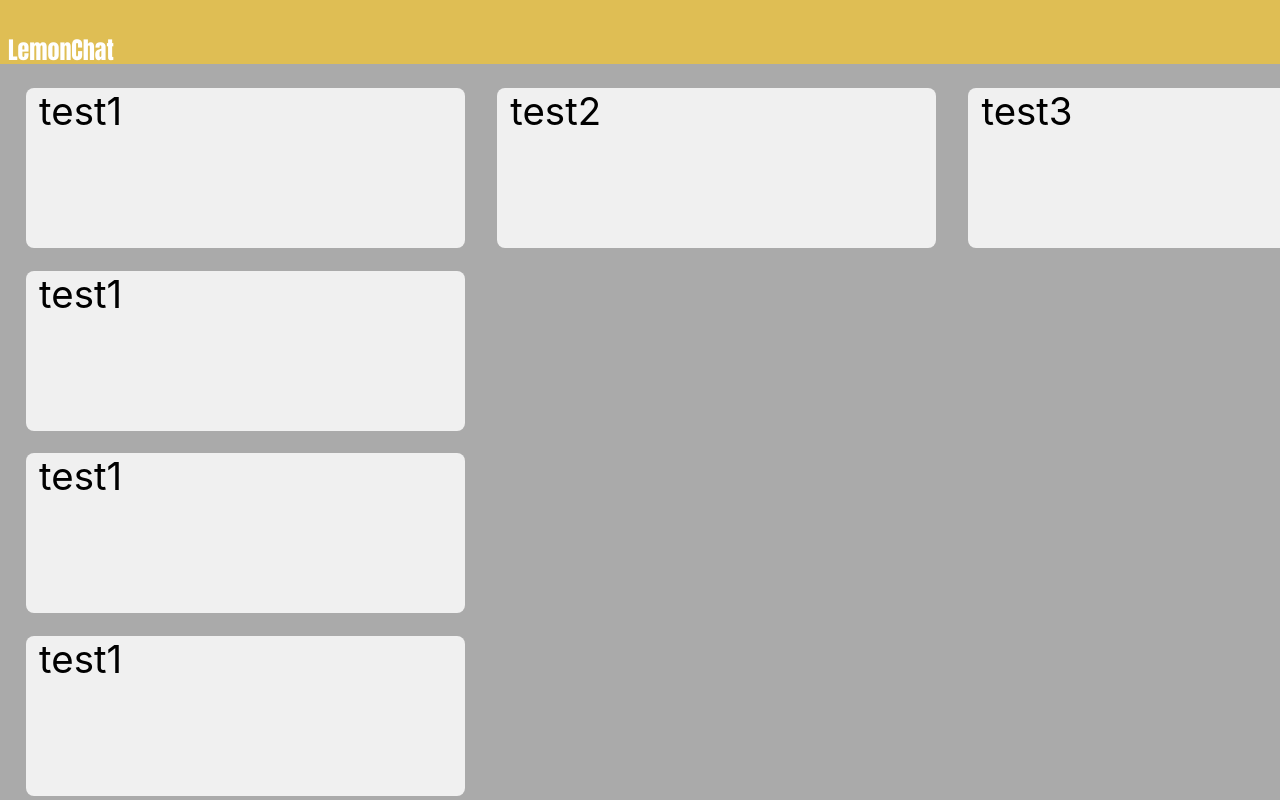
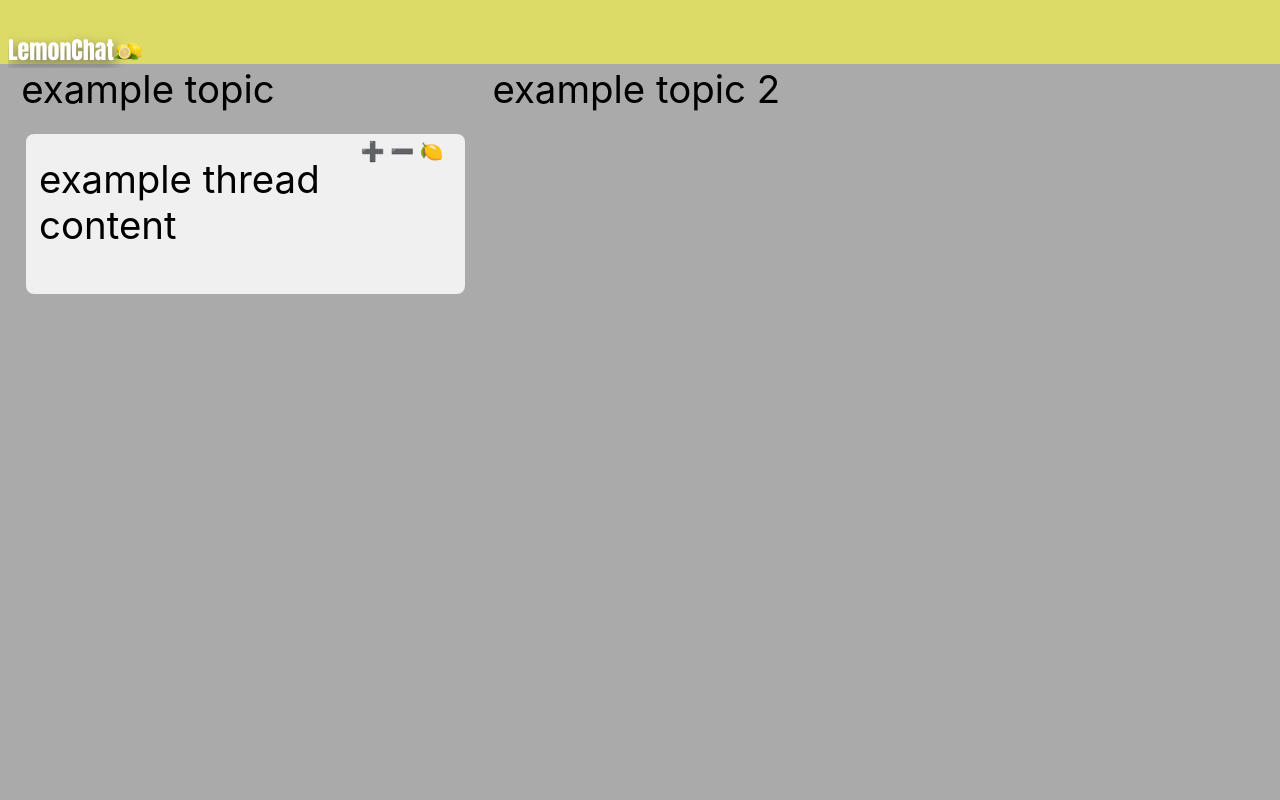
Before and after one commit to mrworth/lemonchat, a React (Create React App) app: page / in a window 1280 px wide. Shown: the top 800 px of the page. Built offline with nearby package versions, Linux system fonts and the light colour scheme.

Commit message:
updated to use flat state with dynamic tree selector
using flat redux state with minimized selector output state for minimizing topic render cost

```diff
--- a/package.json
+++ b/package.json
@@ -3,12 +3,15 @@
   "version": "0.1.0",
   "private": true,
   "dependencies": {
+    "@reduxjs/toolkit": "^1.9.7",
     "@testing-library/jest-dom": "^5.16.5",
     "@testing-library/react": "^13.4.0",
     "@testing-library/user-event": "^13.5.0",
     "react": "^18.2.0",
     "react-dom": "^18.2.0",
+    "react-redux": "^8.1.3",
     "react-scripts": "5.0.1",
+    "redux-thunk": "^2.4.2",
     "web-vitals": "^2.1.4"
   },
   "scripts": {
--- a/src/App.css
+++ b/src/App.css
@@ -11,7 +11,7 @@
   padding-right:0;
 }
 .navbar{
-  background-color: rgb(223, 190, 84);
+  background-color: rgb(221, 219, 103);
   color: white;
   height:8vh;
   width:100%;
@@ -25,8 +25,14 @@
   position: fixed;
   font-family: Impact;
   font-size: min(3vh,10vw);
-  color: white;
+  color: rgb(255, 255, 255);
   overflow: hidden;
+  text-shadow: 0.1em 0.2em 0.5em #5f5f5f;
+  user-select: none;
+}
+.logo-image{
+  width: 2vw;
+  min-width: 3.5vh;
 }
 .blur-pane{
   /*background-color: white;*/
@@ -69,7 +75,14 @@
   width: 95%;
   display: flex;
   height: 100%;
-  margin: 0 auto;
+  margin: 0 auto 3% auto;
   border-radius: 8px;
   padding: 0% 0 0 3%;
+  flex-direction: column;
 }
+.message-topbar{
+  font-size: 1.5vw;
+  height:11%;
+  text-align: right;
+  margin: 1% 5% 0 0;
+}
--- a/src/App.js
+++ b/src/App.js
@@ -1,78 +1,22 @@
+import React from 'react';
 import './App.css';
+import { Provider } from 'react-redux';
+import store from './store';
+import PostList from './components/PostList';
 
 function App() {
   return (
-    <div className="App">
-      <div className="navbar">
-
+    <Provider store={store}>
+      <div className="App">
+        <div className="navbar"></div>
+        <div className="name-bar">
+            LemonChat
+            <img src="/lemon-transparent.png" className="logo-image" alt="Lemon Logo" />
+        </div>
+        <div className="blur-pane"></div>
+        <PostList />
       </div>
-      <div className="name-bar">LemonChat</div>
-      <div className="blur-pane"></div>
-      <div className="content-pane">
-        <div className="content-column">
-        <div className="content-row">
-            <div className="content-message">test1</div>
-          </div>
-          <div className="content-row">
-            <div className="content-message">test1</div>
-          </div>
-          <div className="content-row">
-            <div className="content-message">test1</div>
-          </div>
-          <div className="content-row">
-            <div className="content-message">test1</div>
-          </div>
-          <div className="content-row">
-            <div className="content-message">test1</div>
-          </div>
-          <div className="content-row">
-            <div className="content-message">test1</div>
-          </div>
-          <div className="content-row">
-            <div className="content-message">test1</div>
-          </div>
-          <div className="content-row">
-            <div className="content-message">test1</div>
-          </div>
-          <div className="content-row">
-            <div className="content-message">test1</div>
-          </div>
-          <div className="content-row">
-            <div className="content-message">test1</div>
-          </div>
-          <div className="content-row">
-            <div className="content-message">test1</div>
-          </div>
-          <div className="content-row">
-            <div className="content-message">test5</div>
-          </div>
-        </div>
-        <div className="content-column">
-          <div className="content-row">
-            <div className="content-message">test2</div>
-          </div>
-        </div>
-        <div className="content-column">
-          <div className="content-row">
-            <div className="content-message">test3</div>
-          </div>
-        </div>
-        <div className="content-column">
-          <div className="content-row">
-            <div className="content-message">test3</div>
-          </div>
-        </div>
-        <div className="content-column">
-          <div className="content-row">
-            <div className="content-message">test3</div>
-          </div>
-        </div>
-        <div className="content-column">
-          <div className="content-row">
-          </div>
-        </div>
-      </div>
-    </div>
+    </Provider>
   );
 }
 
--- /dev/null
+++ b/src/components/Post.js
@@ -0,0 +1,13 @@
+import React from 'react';
+
+const Post = (props) => {
+
+  return (
+    <div className="content-message">
+        <div className="message-topbar">➕ ➖ 🍋</div>
+        {props.content}
+    </div>
+  );
+};
+
+export default Post;
--- /dev/null
+++ b/src/components/PostList.js
@@ -0,0 +1,27 @@
+import React from 'react';
+import { useSelector } from 'react-redux';
+import { selectPosts } from '../slices/postSlice';
+import Post from './Post';
+
+const PostList = () => {
+  const topics = useSelector(selectPosts);
+  console.log(topics)
+  console.log(Object.values(topics)[0])
+  return (
+    <div className="content-pane">
+        {Object.values(topics).map((topic) => (
+          <div className="content-column" key={topic.id}>{`${topic.title}`}
+            {Object.values(topic.threads).map((thread) => (
+              <div className="content-row" key={thread.id}>
+                <Post key={thread.id} {...thread}>
+                </Post>
+              </div>
+            ))}
+          </div>
+        ))}
+        <div className="content-column"></div>
+    </div>
+  );
+};
+
+export default PostList;
--- /dev/null
+++ b/src/slices/postSlice.js
@@ -0,0 +1,126 @@
+import { createSlice } from '@reduxjs/toolkit';
+
+export const postSlice = createSlice({
+  name: 'post',
+  initialState: {
+    topics: ["1ab5s","mpn52s"],
+    messages:{
+        //contains ids of posts and their replies for structure
+        idTree:{
+            "1ab5s": ["9bsln"],
+            "9bsln": ["fbn2s"],
+            "fbn2s": [],
+            "mpn52s": []
+        },
+        byId:{
+            "1ab5s":{
+                user: "username",
+                //description for topics, content otherwise
+                content: "topic description example",
+                //only used for topics and top level thread posts
+                title: "example topic",
+                replyTo: null,
+                id: "1ab5s"
+            },
+            "9bsln":{
+                user: "username",
+                content: "example thread content",
+                title: "example thread title",
+                replyTo: "1ab5s",
+                id: "9bsln"
+            },
+            "fbn2s":{
+                user: "username",
+                content: "example message content",
+                title: null,
+                replyTo: "9bsln",
+                id: "fbn2s"
+            },
+            "mpn52s":{
+                user: "username",
+                //description for topics, content otherwise
+                content: "topic description example 2",
+                //only used for topics and top level thread posts
+                title: "example topic 2",
+                replyTo: null,
+                id: "mpn52s"
+            }
+        }
+    }
+  },
+  reducers: {
+    addTopic: (state, action) => {
+        return{
+            ...state,
+            [action.payload.topic] : {}
+        }
+      },
+
+    addThread: (state, action) => {
+        const { topic, threadId } = action.payload;
+        const newTopics = { ...state.topics };
+        newTopics[topic][threadId] = [];
+        return {
+          ...state,
+          topics: newTopics
+        };
+    },
+    addMessage: (state, action) => {
+        const { topic, threadId, message} = action.payload;
+        const newTopics = { ...state.topics };
+        newTopics[topic][threadId].push(message);
+        return {
+          ...state,
+          topics: newTopics
+        };
+    }
+  },
+});
+
+export const { addTopic, addThread, addMessage } = postSlice.actions;
+export const selectPosts = (state) => {
+    const structuredTree = [];
+
+    //recursive function to generate tree of messages
+    const buildTree = (currentId) => {
+        const childIdList = state.messages.idTree[currentId];
+        if(childIdList.length === 0 ){
+            return {
+                ...state.messages.byId[currentId],
+                replies: []
+            };
+        }else{
+            const currentObject = {
+                ...state.messages.byId[currentId],
+                replies: []
+            }
+            for(const messageId of childIdList){
+                const reply = buildTree(messageId);
+                currentObject.replies.push({[messageId]: reply});
+            }
+            return currentObject;
+        }
+    }
+    // Iterate through the topics
+    for (const topicId of state.topics) {
+      const topicItem = {
+        ...state.messages.byId[topicId], // Add the base topic
+        threads: [],
+      };
+
+      // Iterate across child elements (threads) of topics
+      for (const threadId of state.messages.idTree[topicId]) {
+        const threadMessage = {
+            ...state.messages.byId[threadId],
+            replies: []
+        };
+        const threadStructure = buildTree(threadId);
+        threadMessage.replies = threadStructure.replies; // Assign replies from the structure
+        topicItem.threads.push( threadMessage);
+      }
+      structuredTree.push(topicItem);
+    }
+    return structuredTree;
+  };
+
+export default postSlice.reducer;
--- /dev/null
+++ b/src/store.js
@@ -0,0 +1,10 @@
+import { configureStore } from '@reduxjs/toolkit';
+import postReducer from './slices/postSlice';
+import thunk from 'redux-thunk';
+
+const store = configureStore({
+  reducer: postReducer,
+  middleware: [thunk],
+});
+
+export default store;
```
Also changed, not shown: public/lemon-transparent.png (added), 1 other file (tests, documents, lock files or other folders).
